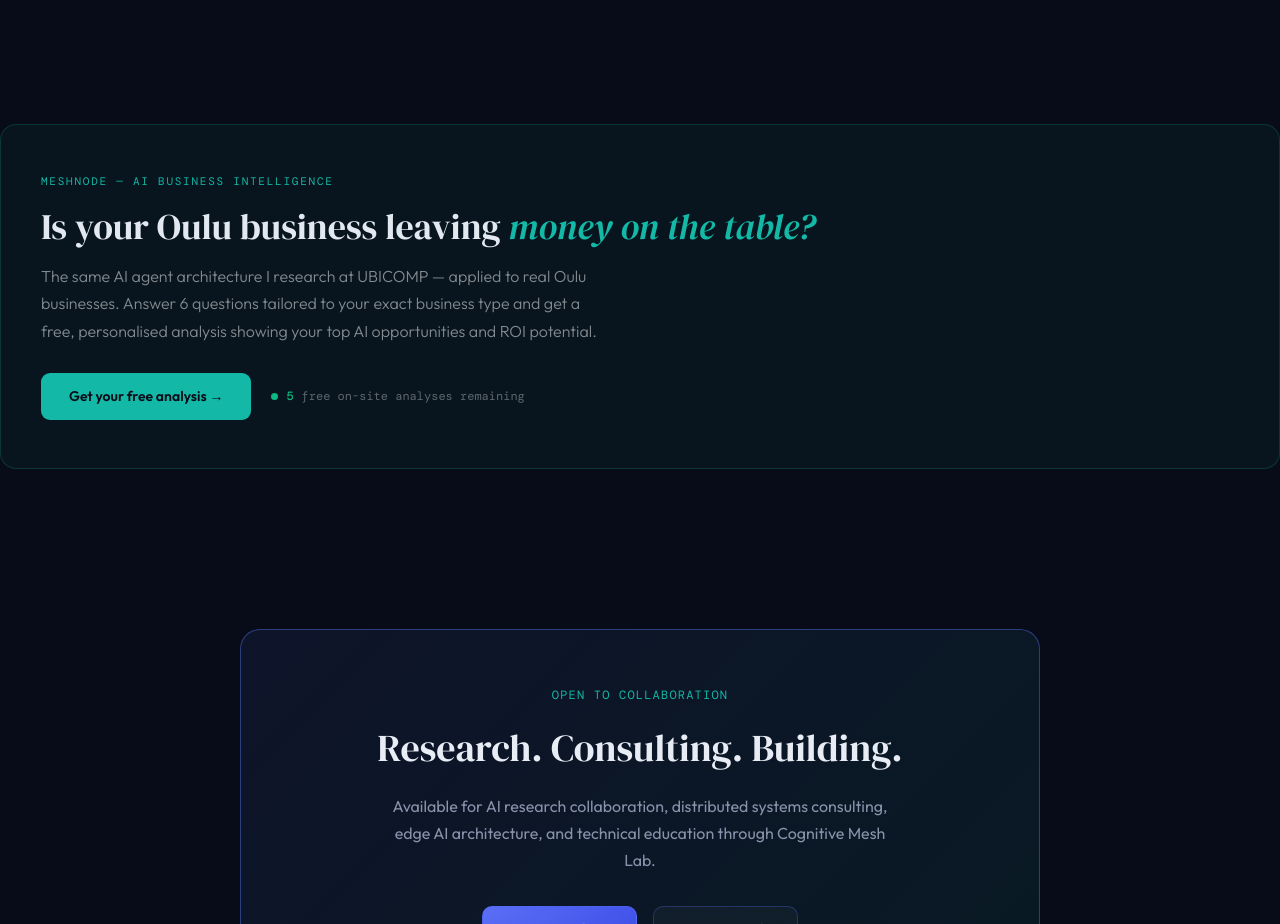
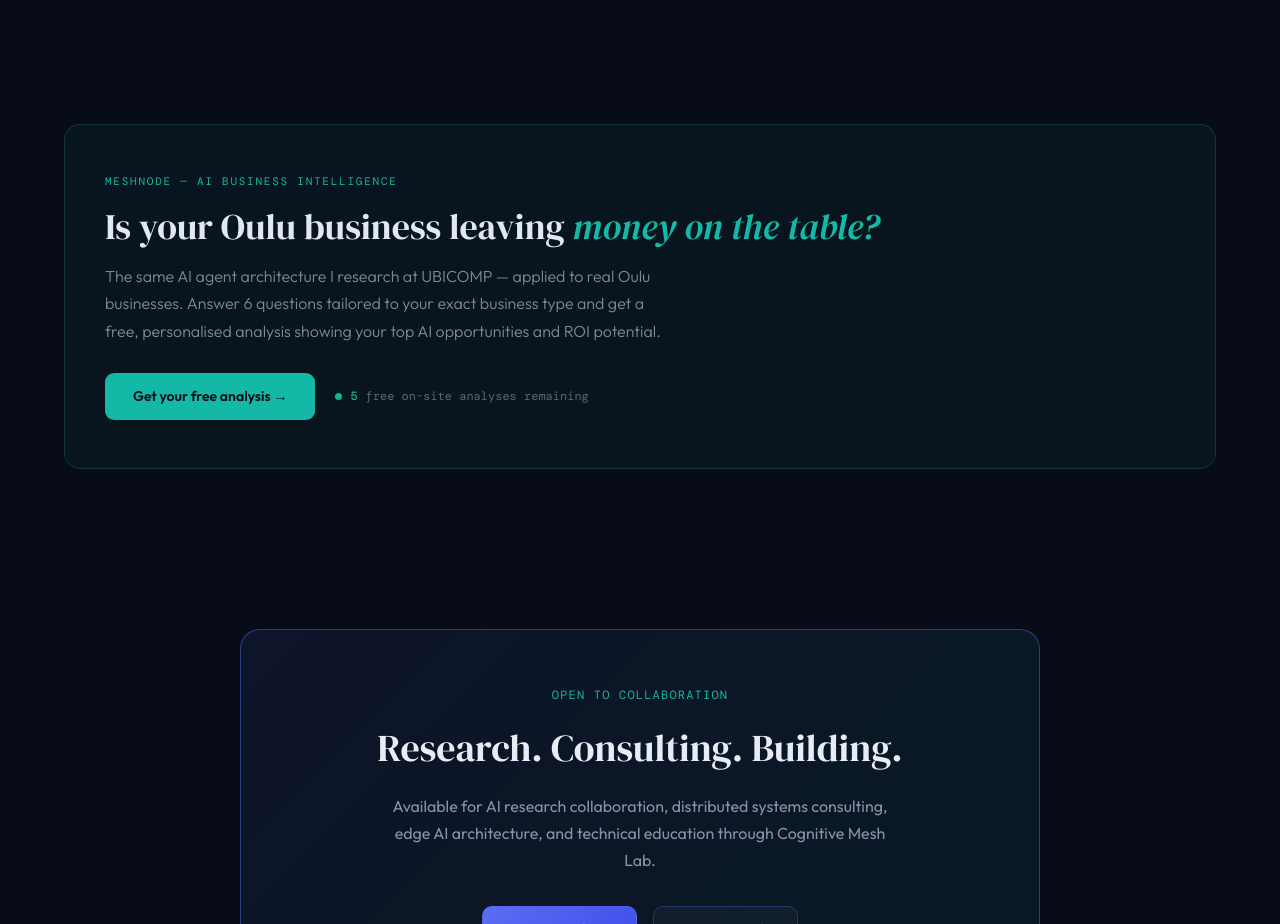
Before and after one commit to asolinks/cognitivemeshlab, a Next.js app: page / in a window 1280 px wide. Shown: the part 2660-3584 px from the top of the page. Built offline with nearby package versions, Linux system fonts and the light colour scheme.

Commit message:
fix: align Meshnode section frame to match Lab Notes width

```diff
--- a/app/page.tsx
+++ b/app/page.tsx
@@ -284,7 +284,8 @@
       </section>
 
       {/* ── MESHNODE CTA ── */}
-      <section style={{
+      <section style={{ padding: '0 24px', maxWidth: 1200, margin: '0 auto' }}>
+        <div style={{
         margin: '80px 0',
         padding: '48px 40px',
         background: 'rgba(20,184,166,0.05)',
@@ -344,6 +345,7 @@
             <span style={{ color: 'rgba(255,255,255,0.35)' }}>
               free on-site analyses remaining
             </span>
+            </div>
           </div>
         </div>
       </section>
```
